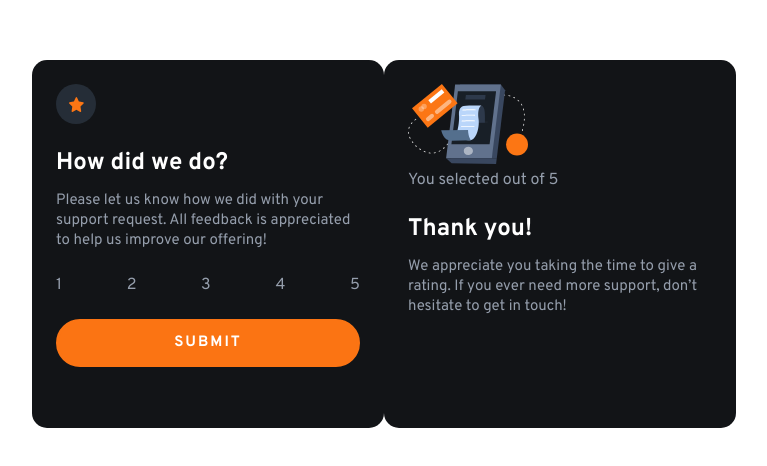
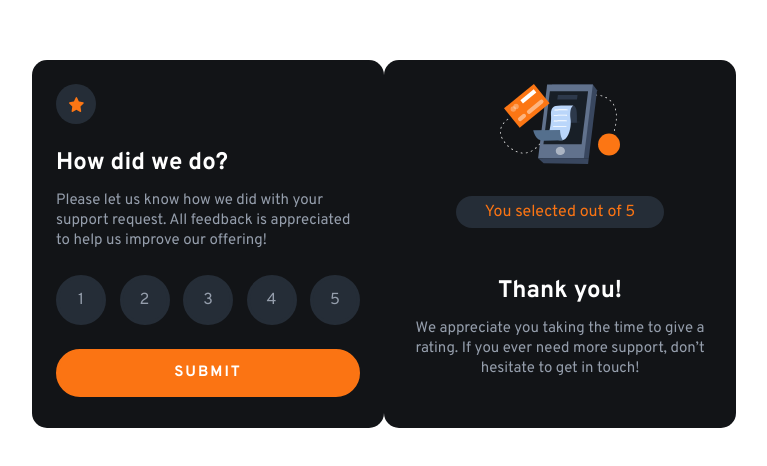
Before and after one commit to ariorhan/FE-Mentor-Projects, a plain HTML site: page interactive-rating-component/index.html in a window 1280 px wide. Shown: the part 156-622 px from the top of the page, without its empty margins (256-1023 px from the left). Drawn offline with Linux system fonts and the light colour scheme.

Commit message:
Update style.css

```diff
--- a/interactive-rating-component/style.css
+++ b/interactive-rating-component/style.css
@@ -48,7 +48,7 @@ div > p {
     padding-top: 1.5rem;
 }
 
-div > .rating {
+.deneme {
     display: flex;
     align-items: center;
     justify-content: center;
@@ -57,14 +57,24 @@ div > .rating {
     width: 50px;
     height: 50px;
     background-color: hsl(213, 19%, 18%);
+    cursor: pointer;
 }
 
 input {
     display: none;
 }
 
+input[type="radio"]:checked + .deneme{
+    background-color: hsl(25, 97%, 53%);
+    color: white;
+}
+
+/* input[type="radio"]:checked ~ .deneme{
+    background-color: gray;
+    color: white;
+} */
+
 button {
-
     margin-top: 1.5rem;
     width: 100%;
     height: 3rem;
@@ -78,6 +88,30 @@ button {
 
 button:hover{
     background-color: white;
-    color: orange;
+    color: hsl(25, 97%, 53%);
     border: white;
+    cursor: pointer;
 }
+
+.illustration {
+    display: flex;
+    justify-content: center;
+    align-items: center;
+}
+
+.selected {
+    display: flex;
+    justify-content: center;
+    align-items: center;
+    background-color: hsl(213, 19%, 18%);
+    color: hsl(25, 97%, 53%);
+    border-radius: 20px;
+    margin: 2rem 3rem;
+    height: 2rem;
+}
+
+.thanks {
+    justify-content: center;
+    text-align: center;
+    margin-top: 3rem;
+}
```
